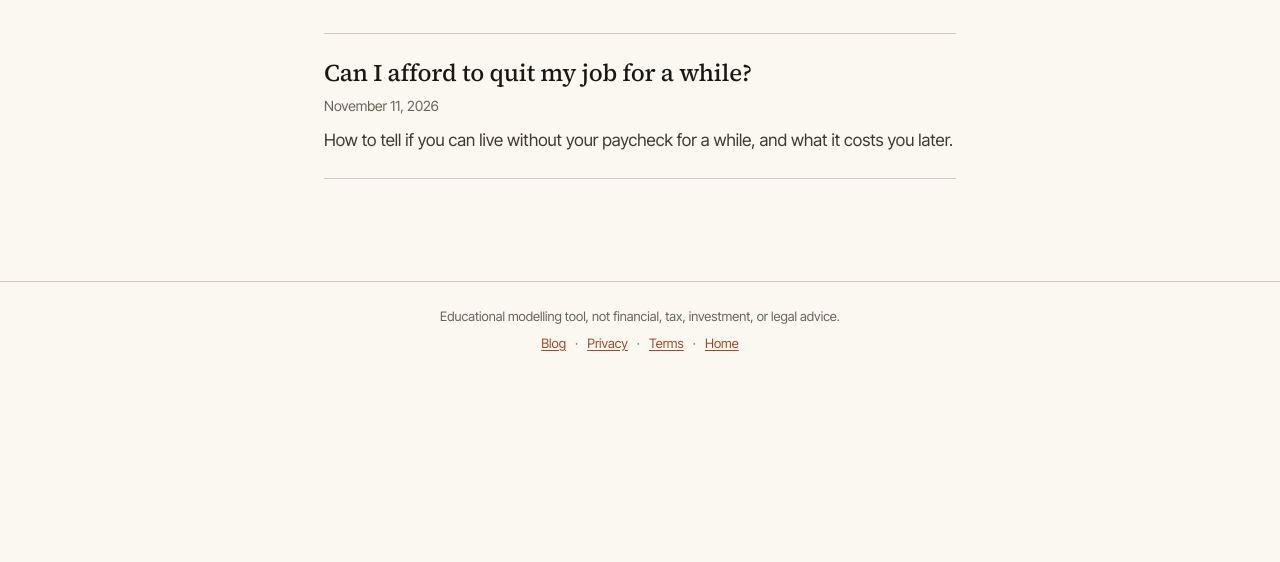
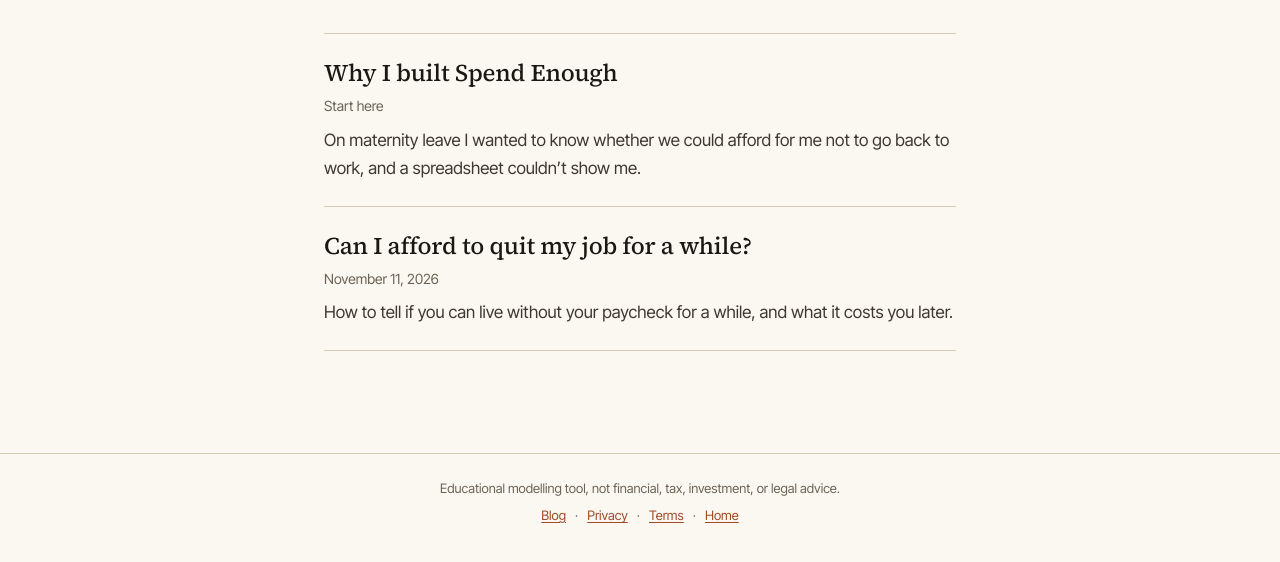
Before and after one commit to Melru-Software/spend-enough, a plain HTML site: page blog/index.html in a window 1280 px wide. Shown: the part 214-776 px from the top of the page. Drawn offline with Linux system fonts and the light colour scheme.

Commit message:
Blog in the top nav; link the founder story from the blog
The landing page's "Why I built it" nav link only scrolled to a section
already on the page, so it becomes Blog. The blog index lists the founder
story first as "Start here", and the first post links to it.

Co-Authored-By: Claude Opus 5.5 <noreply@anthropic.com>

```diff
--- a/blog/index.html
+++ b/blog/index.html
@@ -71,6 +71,11 @@
   <p class="meta">Playing out money decisions before you make them.</p>
   <ul class="posts">
     <li>
+      <h2><a href="/why">Why I built Spend Enough</a></h2>
+      <p class="meta">Start here</p>
+      <p>On maternity leave I wanted to know whether we could afford for me not to go back to work, and a spreadsheet couldn’t show me.</p>
+    </li>
+    <li>
       <h2><a href="/blog/can-i-afford-to-quit-my-job">Can I afford to quit my job for a while?</a></h2>
       <p class="meta">November 11, 2026</p>
       <p>How to tell if you can live without your paycheck for a while, and what it costs you later.</p>
```
Also changed, not shown: blog/can-i-afford-to-quit-my-job.html (+1 -0 lines), index.html (+1 -1 lines).
